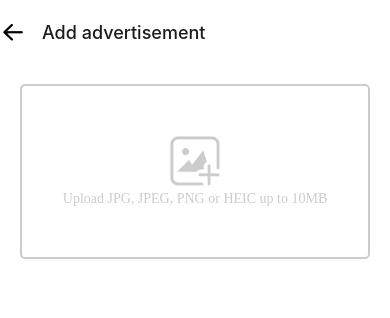
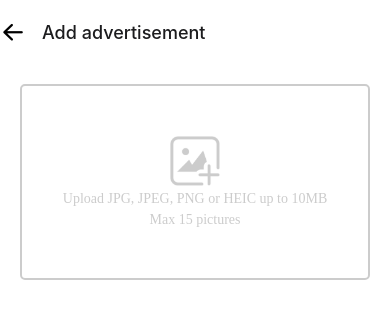
Before and after one commit to pat-pom/mobile-app, a React Native app in the folder AntiqueUi/: screen /AddProduct in a window 390 px wide. Shown: the top 318 px of the page. Built offline with nearby package versions, Linux system fonts and the light colour scheme.

Commit message:
Added possibility to remove picked photo

```diff
--- /dev/null
+++ b/AntiqueUi/src/components/UploadPicture/UploadPicture.js
@@ -0,0 +1,115 @@
+import React, { useState } from 'react';
+import { TouchableOpacity, Image, Text, FlatList, StyleSheet } from "react-native";
+import { ActionSheet } from 'react-native-cross-actionsheet';
+import ImagePicker from 'react-native-image-crop-picker';
+
+import { THUMBNAIL_SIZE, THUMBNAIL_SPACEING } from './consts';
+import AddPhotoPlaceholder from "../../assets/images/AddPhotoPlaceholder.png";
+
+export const UploadPicture = ({ images, setImages, maxImages }) => {
+  const openUploadActionSheet = () =>
+    ActionSheet.showActionSheetWithOptions(
+      {
+        title: "Upload photos",
+        message: "Choose your item pictures",
+        options: ["Cancel", "Choose from library", "Take a picture"],
+        cancelButtonIndex: 0,
+        userInterfaceStyle: 'light'
+      },
+      buttonIndex => {
+        if (buttonIndex === 1) {
+          ImagePicker.openPicker({
+            multiple: true,
+            includeBase64: true,
+            maxFiles: maxImages,
+          }).then(images => {
+            setImages(prevState => [...prevState, ...images]);
+          });
+        } else if (buttonIndex === 2) {
+          ImagePicker.openCamera({
+            width: 300,
+            height: 400,
+            cropping: true,
+            includeBase64: true,
+            maxFiles: maxImages,
+          }).then(image => {
+            setImages(prevState => [...prevState, ...image]);
+          });
+        }
+      }
+    );
+
+  const openDeleteActionSheet = (pictureIndex) =>
+    ActionSheet.showActionSheetWithOptions(
+      {
+        options: ["Cancel", "Delete"],
+        cancelButtonIndex: 0,
+        userInterfaceStyle: 'light'
+      },
+      buttonIndex => {
+        if (buttonIndex === 1) {
+          setImages(images.filter((image, index) => index !== pictureIndex));
+        }
+      }
+    );
+
+  return (
+    <>
+      <TouchableOpacity style={styles.imageContainer} onPress={openUploadActionSheet}>
+        <Image style={styles.image} source={AddPhotoPlaceholder} />
+        <Text style={styles.placeholder}>
+          Upload JPG, JPEG, PNG or HEIC up to 10MB
+        </Text>
+        <Text style={styles.placeholder}>
+          Max 15 pictures
+        </Text>
+      </TouchableOpacity>
+      <FlatList
+        horizontal={true}
+        data={images}
+        showsHorizontalScrollIndicator={false}
+        contentContainerStyle={{
+          paddingTop: 10
+        }}
+        keyExtractor={item => item.filename + Math.random()}
+        renderItem={({ item, index }) => (
+          <TouchableOpacity activeOpacity={0.9} onPress={() => openDeleteActionSheet(index)}>
+            <Image
+              style={styles.thumbnails}
+              source={{ uri: item.path }}
+            />
+          </TouchableOpacity>
+        )}
+      />
+    </>
+  )
+}
+
+const styles = StyleSheet.create({
+  image: {
+    height: 50,
+    width: 50,
+  },
+  placeholder: {
+    color: '#cccccc',
+    fontFamily: "Poppins",
+    marginTop: 5
+  },
+  imageContainer: {
+    display: 'flex',
+    justifyContent: 'center',
+    alignItems: 'center',
+    borderWidth: 2,
+    paddingTop: 50,
+    paddingBottom: 50,
+    borderRadius: 5,
+    borderColor: '#cccccc',
+  },
+  thumbnails: {
+    width: THUMBNAIL_SIZE,
+    height: THUMBNAIL_SIZE,
+    marginRight: THUMBNAIL_SPACEING,
+    borderRadius: 16,
+    position: "relative",
+  },
+});
--- /dev/null
+++ b/AntiqueUi/src/components/UploadPicture/consts.js
@@ -0,0 +1,2 @@
+export const THUMBNAIL_SIZE = 100;
+export const THUMBNAIL_SPACEING = 5;
--- a/AntiqueUi/src/screens/AddProduct.js
+++ b/AntiqueUi/src/screens/AddProduct.js
@@ -1,99 +1,20 @@
 import React, { useState } from 'react';
-import { StyleSheet, ScrollView, Text, View, Image, TouchableOpacity, Button, FlatList } from 'react-native';
-import { ActionSheet } from 'react-native-cross-actionsheet';
-import ImagePicker from 'react-native-image-crop-picker';
+import { ScrollView, StyleSheet } from 'react-native';
 
-import AddPhotoPlaceholder from "../assets/images/AddPhotoPlaceholder.png";
+import { UploadPicture } from '../components/UploadPicture/UploadPicture';
 
 export const AddProduct = () => {
   const [images, setImages] = useState([]);
 
-  const openActionSheet = () =>
-    ActionSheet.showActionSheetWithOptions(
-      {
-        title: "Upload photos",
-        message: "Choose your item pictures",
-        options: ["Cancel", "Choose from library", "Take a picture"],
-        cancelButtonIndex: 0,
-        userInterfaceStyle: 'light'
-      },
-      buttonIndex => {
-        if (buttonIndex === 1) {
-          ImagePicker.openPicker({
-            multiple: true,
-          }).then(images => {
-            setImages(prevState => [...prevState, ...images]);
-          });
-        } else if (buttonIndex === 2) {
-          ImagePicker.openCamera({
-            width: 300,
-            height: 400,
-            cropping: true,
-          }).then(image => {
-            setImages(prevState => [...prevState, ...image]);
-          });
-        }
-      }
-    );
-
   return (
-    <ScrollView>
-      <View style={styles.container}>
-        <TouchableOpacity style={styles.imageContainer} onPress={openActionSheet}>
-          <Image style={styles.image} source={AddPhotoPlaceholder} />
-          <Text style={styles.placeholder}>
-            Upload JPG, JPEG, PNG or HEIC up to 10MB
-          </Text>
-        </TouchableOpacity>
-      </View>
-      <FlatList
-        horizontal={true}
-        data={images}
-        showsHorizontalScrollIndicator={false}
-        contentContainerStyle={{
-          paddingHorizontal: 20
-        }}
-        keyExtractor={item => item.filename}
-        renderItem={({ item }) => (
-          <TouchableOpacity activeOpacity={0.9}>
-            <Image
-              style={styles.thumbnails}
-              source={{ uri: item.path }}
-            />
-          </TouchableOpacity>
-        )}
-      />
-    </ScrollView>
+    <ScrollView style={styles.scrollView}>
+      <UploadPicture images={images} setImages={setImages} maxImages={15} />
+    </ScrollView >
   )
 }
 
 const styles = StyleSheet.create({
-  container: {
+  scrollView: {
     margin: 20,
   },
-  image: {
-    height: 50,
-    width: 50,
-  },
-  placeholder: {
-    color: '#cccccc',
-    fontFamily: "Poppins",
-    marginTop: 5
-  },
-  imageContainer: {
-    display: 'flex',
-    justifyContent: 'center',
-    alignItems: 'center',
-    borderWidth: 2,
-    paddingTop: 50,
-    paddingBottom: 50,
-    borderRadius: 5,
-    borderColor: '#cccccc',
-  },
-  thumbnails: {
-    width: 100,
-    height: 100,
-    marginRight: 5,
-    borderRadius: 16,
-  }
-});
+})
```
